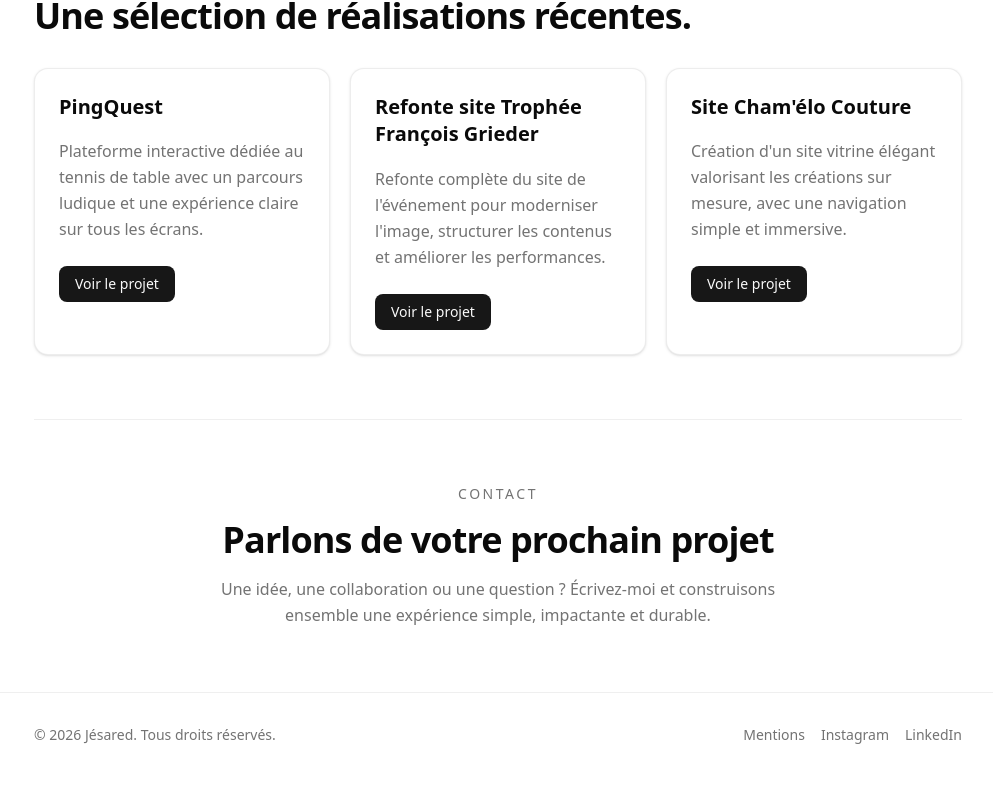
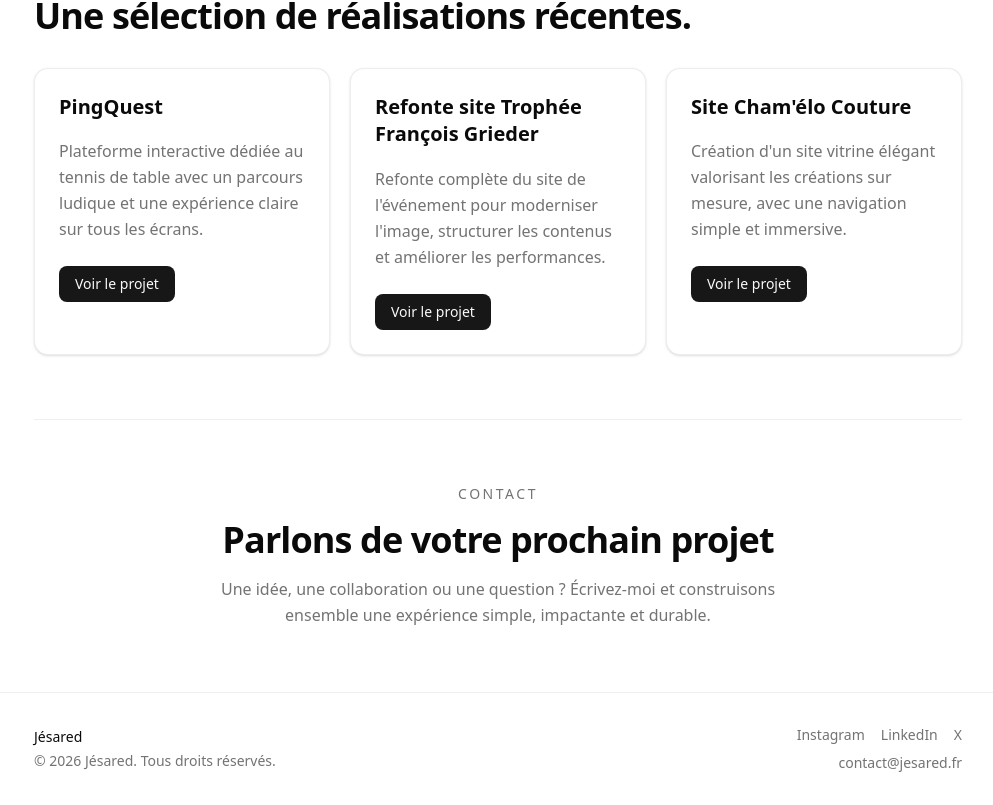
Before and after one commit to jesared/jesared-refonte, a Next.js app: page / in a window 1280 px wide. Shown: the part 2134-2939 px from the top of the page, without its empty margins (142-1135 px from the left). Before the commit the page ends 2911 px from the top, so only its background shows below. Built offline with nearby package versions, Linux system fonts and the light colour scheme.

Commit message:
feat: simplify and enrich site footer

```diff
--- a/components/layout/site-footer.tsx
+++ b/components/layout/site-footer.tsx
@@ -1,26 +1,40 @@
 import { PageContainer } from "@/components/layout/page-container";
 
-const footerLinks = [
-  { label: "Mentions", href: "#" },
-  { label: "Instagram", href: "#" },
-  { label: "LinkedIn", href: "#" },
+const socialLinks = [
+  { label: "Instagram", href: "https://instagram.com" },
+  { label: "LinkedIn", href: "https://linkedin.com" },
+  { label: "X", href: "https://x.com" },
 ];
 
 export function SiteFooter() {
   return (
     <footer id="contact" className="border-t border-border/60 bg-background">
       <PageContainer>
-        <div className="flex flex-col gap-4 py-8 text-sm text-muted-foreground sm:flex-row sm:items-center sm:justify-between">
+        <div className="flex flex-col gap-4 py-8 text-sm text-muted-foreground md:flex-row md:items-center md:justify-between">
+          <div className="space-y-1">
+            <p className="font-medium text-foreground">Jésared</p>
             <p>© {new Date().getFullYear()} Jésared. Tous droits réservés.</p>
+          </div>
+
+          <div className="flex flex-col gap-2 md:items-end">
             <ul className="flex items-center gap-4">
-            {footerLinks.map((item) => (
+              {socialLinks.map((item) => (
                 <li key={item.label}>
-                <a href={item.href} className="transition-colors hover:text-foreground">
+                  <a
+                    href={item.href}
+                    target="_blank"
+                    rel="noreferrer"
+                    className="transition-colors hover:text-foreground"
+                  >
                     {item.label}
                   </a>
                 </li>
               ))}
             </ul>
+            <a href="mailto:contact@jesared.fr" className="transition-colors hover:text-foreground">
+              contact@jesared.fr
+            </a>
+          </div>
         </div>
       </PageContainer>
     </footer>
```
Lines whose indentation alone changed are shown as unchanged.
